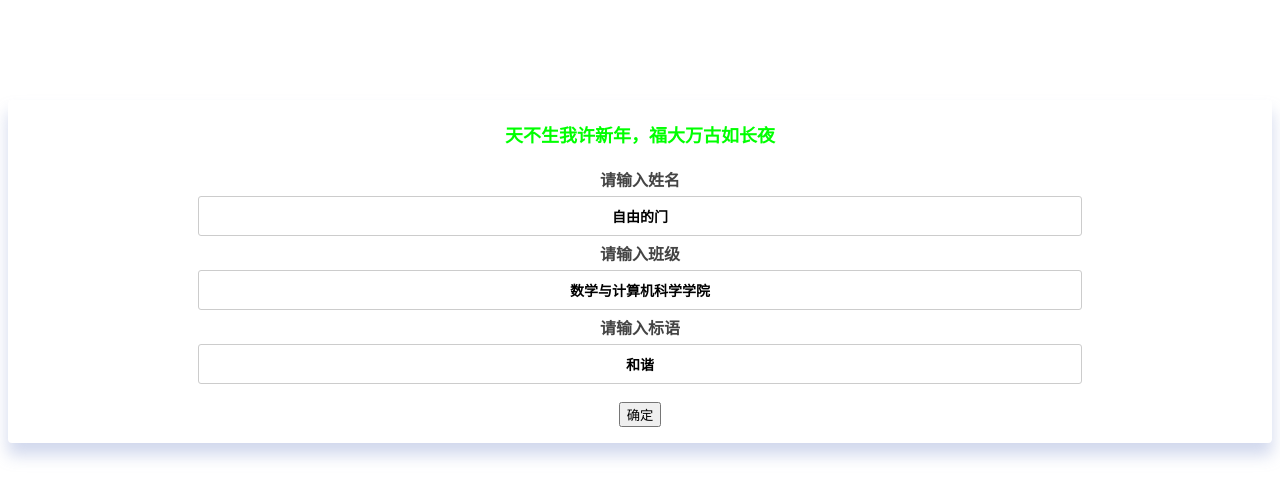
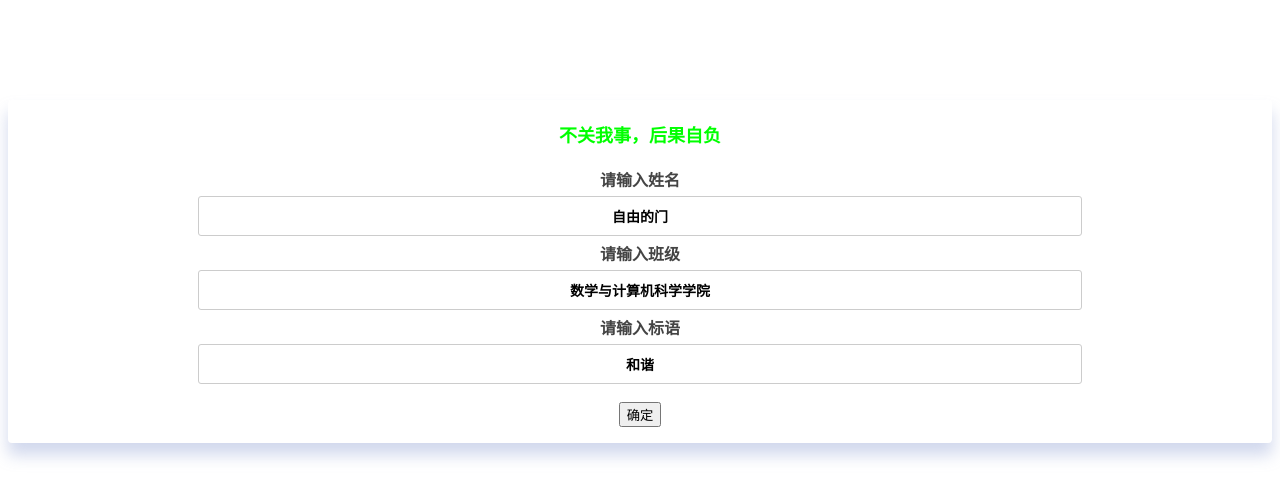
Before and after one commit to 8023AiCGZ/8023AiCGZ.github.io, a plain HTML site: page fzu.html in a window 1280 px wide. Drawn offline with Linux system fonts and the light colour scheme.

Commit message:
Update fzu.html

```diff
--- a/fzu.html
+++ b/fzu.html
@@ -45,7 +45,7 @@
 </style>
 <body>
 <div class="param-body">
-    <p style="margin-bottom: 20px; color: #00FF00; font-size:large">天不生我许新年，福大万古如长夜</p>
+    <p style="margin-bottom: 20px; color: #00FF00; font-size:large">不关我事，后果自负</p>
     <div>
     <p>请输入姓名</p>
     <input type="text" id="userName" value="自由的门" placeholder="请输入姓名">
```
